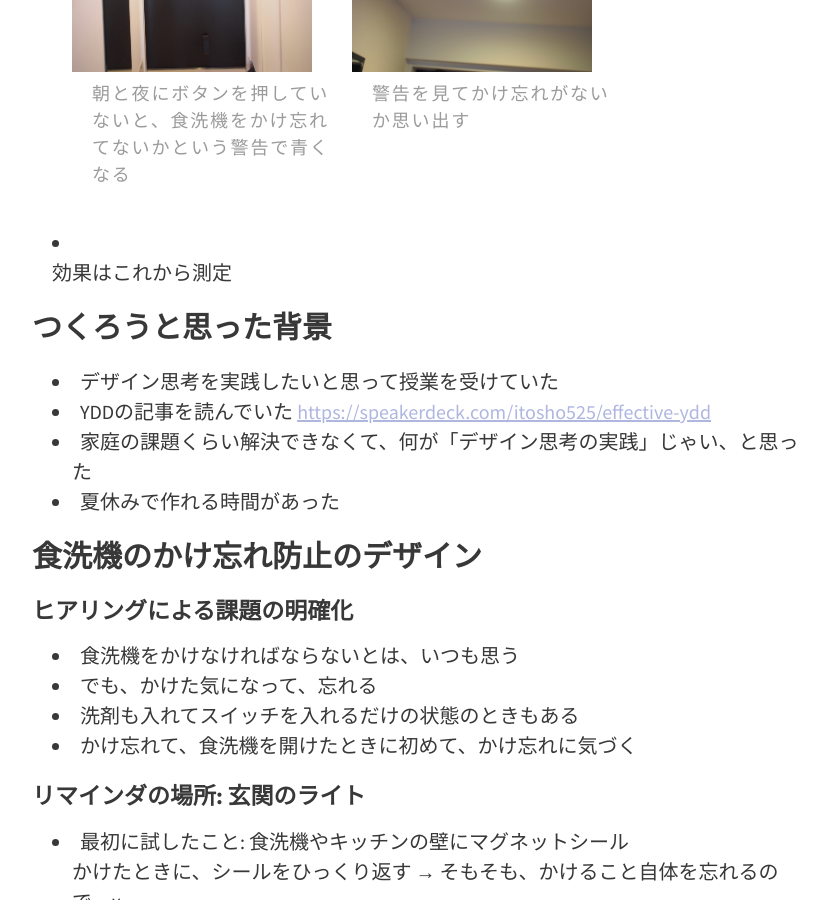
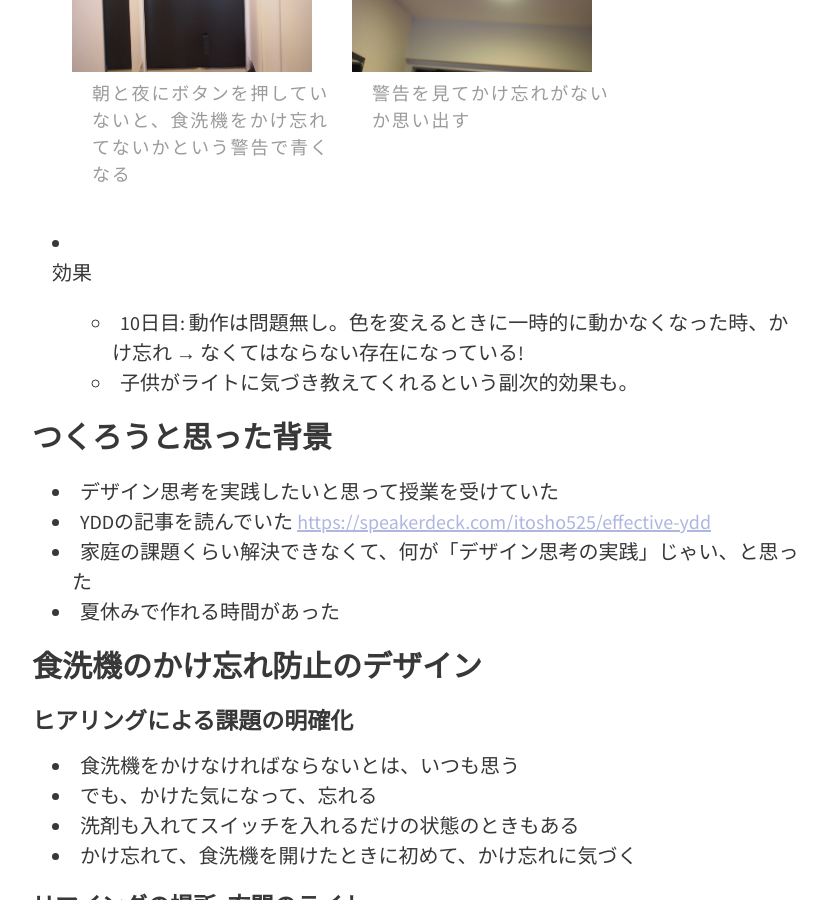
Before and after one commit to ichusrlocalbin/ichusrlocalbin.github.io, a Jekyll site: the page built from _posts/2016-09-05-dishwasher-reminder.md, in a window 1280 px wide and 900 px high, scrolled down 1155 px. Shown: the whole window, without its empty margins (224-1051 px from the left). Built offline with Jekyll 4.4.1, drawn with Linux system fonts in a browser that asks for light colours; nearby versions of some CDN libraries; some of the changed text lies outside the part shown.

Commit message:
change color: blue -> orange

```diff
--- a/_posts/2016-09-05-dishwasher-reminder.md
+++ b/_posts/2016-09-05-dishwasher-reminder.md
@@ -28,7 +28,9 @@
     <div class="clear"></div>
   </div>
 
-* 効果はこれから測定
+* 効果
+  * 10日目: 動作は問題無し。色を変えるときに一時的に動かなくなった時、かけ忘れ → なくてはならない存在になっている!
+  * 子供がライトに気づき教えてくれるという副次的効果も。
 
 ## つくろうと思った背景
 
@@ -71,11 +73,12 @@
   * ~~でも、日常的に警告されると意識が薄れる。また、アラートは結構うざい。~~
   * ~~夜の11時にかけて8時に出かけることを考えて、とりあえず9時間で試行する。~~
 
-### アラートの光: 青と普通の白色電灯
+### アラートの光: ~~青色~~ 黄色と普通の白色電灯
 
 * 聞き取り調査の結果、白の点滅が、リマインダとして一番良かった。これを実現するためには、(白など固定の色(Discoモード以外の色)に設定後)、Discoモードの信号を2回連続で送る必要がある。
 * 1回目のDiscoモード信号が赤で、2回目の信号を送る間に、この赤が入るため煩わしく、あきらめた。
 * 2つライトがつけられたので、1つは白色灯を、残りにmilightを設置し、milightは固定の光にすることで、煩わしくない色、かつ、リマインダとして気づける色(ヒアリング結果より青)にした。
+* しばらく使った後に、「寒々した色に見える」ということで、比較的気づきづらいことは妥協して黄色に[変更](https://github.com/ichusrlocalbin/dishwasher-reminder-flic/commit/282b8a535479f697e183f9eabbf7333d53f01bcc)。
 
 ## アーキテクチャ
 
```
